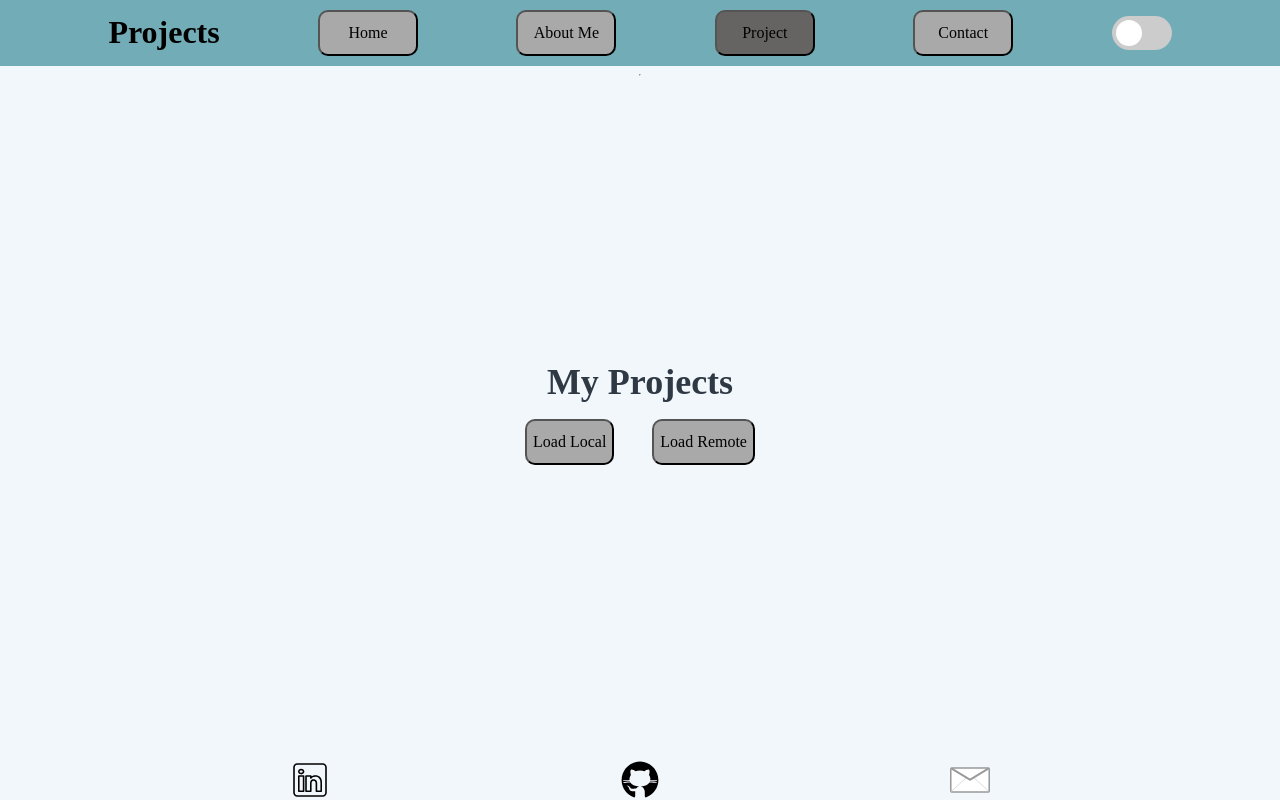
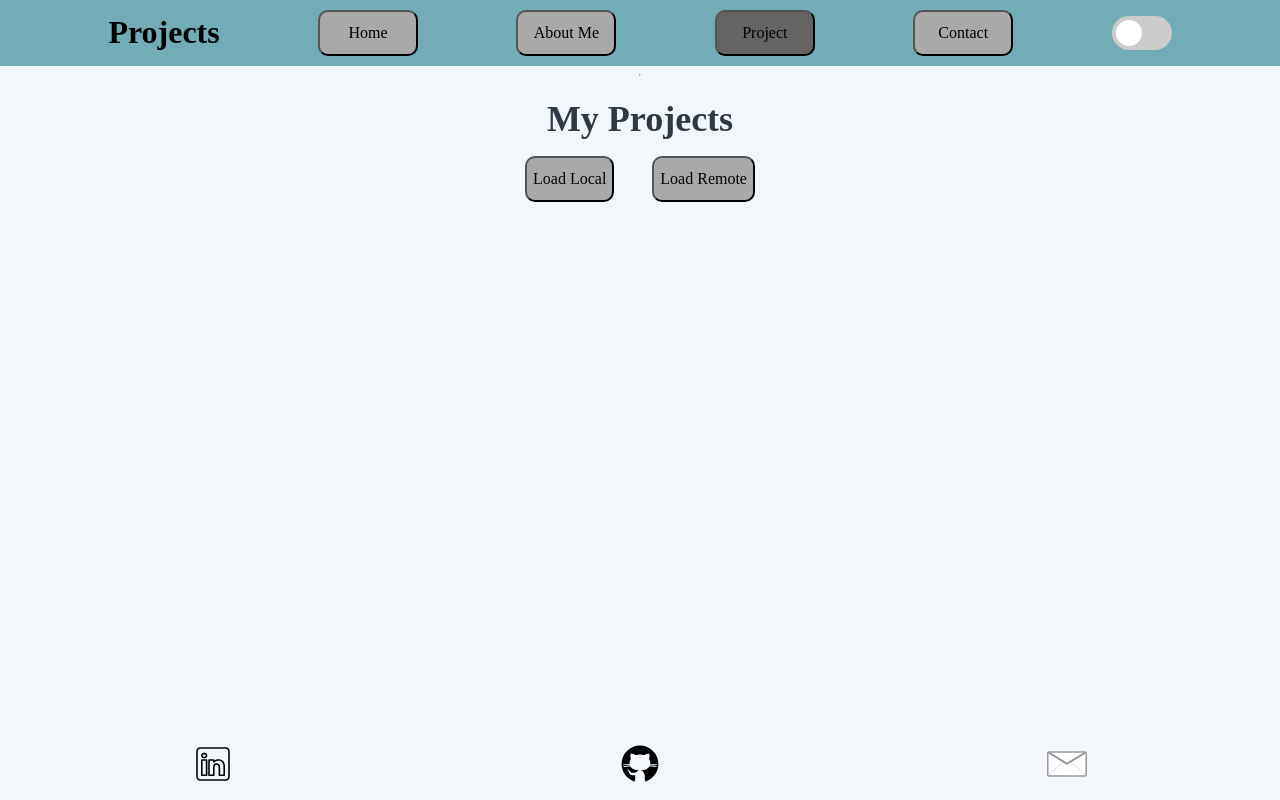
Before and after one commit to miyatakazuya/cse134-hw5, a plain HTML site: page pages/project-new.html in a window 1280 px wide. Drawn offline with Linux system fonts and the light colour scheme.

Commit message:
feat: Added new Foot-nav custom element; improved page margins and button animations

```diff
--- a/css/pages.css
+++ b/css/pages.css
@@ -16,8 +16,22 @@ header {
     }
 }
 
+nav {
+    display: flex;
+    flex-direction: row;
+    justify-content: space-around;
+    align-content: center;
+    margin-bottom: 1em;
+
+
+    /* justify-content: center; */
+    /* display: flex; */
+    /* justify-content: end; */
+}
+
 content-body {
     margin: auto;
+    margin-top: 1rem;
     width: fit-content;
     display: flex;
     justify-content: space-evenly;
--- a/css/projects-new.css
+++ b/css/projects-new.css
@@ -21,6 +21,7 @@ picture img {
     max-height: 300px;
     max-width: 400px;
     width:auto;
+    margin-right: 1rem;
 }
 
 @media (max-width: 700px) {
--- a/pages/project-new.html
+++ b/pages/project-new.html
@@ -52,24 +52,14 @@
         </div>
     </content-body>
 
-    <footer>
-      <nav>
-        <a href="https://www.linkedin.com/in/kazmiyata/">
-          <img src="/media/icons8-linkedin.svg" alt="Linkedin" width="40" height="40">
-        </a>
 
-         <a href="https://github.com/miyatakazuya">
-          <img src="/media/icons8-github.svg" alt="Github" width="40" height="40">
-         </a>
 
-         <a href="mailto:kazuyamiyata18@gmail.com">
-          <img src="/media/Minduka-mail.svg" alt="Linkedin" width="40" height="40">
-         </a>
-      </nav>
-    </footer>
+
+    <footer-nav></footer-nav>
 
     <script src="../scripts/theme.js"></script>
     <script src="../scripts/project-card.js "></script>
+    <script src="../scripts/footer.js"></script>
     <script src="../scripts/dataloading.js "></script>
 
     <script>
--- a/scripts/dataloading.js
+++ b/scripts/dataloading.js
@@ -43,15 +43,15 @@ window.addEventListener('DOMContentLoaded', async () => {
             "title": "Triton UAS - Local Version",
             "description": "Competion aircraft; OBC (Onboard Computer) programmed in C++ and handles autonomous state management.",
             "link": "https://github.com/tritonuas/obcpp",
-            "image_default": "https://www.dropbox.com/scl/fi/1kfao5wzgrs35ze6lqx8u/toothless.jpg?rlkey=47xz9x625a6cpzvabngji5gr1&st=k6luylrp&dl=1",
-            "image_alt": "https://www.dropbox.com/scl/fi/67z9q4ru3o3da4jazb8n0/toothless_small.png?rlkey=62e5kdcuk92cwghkqe01pgew2&st=ersefhk6&dl=1"
+            "image_default": "https://www.dropbox.com/scl/fi/e32eakxg2clt5o1g4u7lq/toothless-compressed.jpg?rlkey=ine1xc2201mps1lbtvat8rbhx&st=0qig3pag&dl=1",
+            "image_alt": "https://www.dropbox.com/scl/fi/e32eakxg2clt5o1g4u7lq/toothless-compressed.jpg?rlkey=ine1xc2201mps1lbtvat8rbhx&st=0qig3pag&dl=1"
           },
           {
             "title": "Istari UAV",
             "description": "A lightweight, PLA printed aircraft optimized for low-cost iterations of client aircraft models.",
             "link": "https://github.com/tritonuas/gcs",
-            "image_default": "https://www.dropbox.com/scl/fi/xgqa20zdurp9858uwe7iy/istari.jpg?rlkey=ini98i401blkr4pxg0ms2ca0i&st=vp005ktn&dl=1",
-            "image_alt": "https://www.dropbox.com/scl/fi/xgqa20zdurp9858uwe7iy/istari.jpg?rlkey=ini98i401blkr4pxg0ms2ca0i&st=vp005ktn&dl=1"
+            "image_default": "https://www.dropbox.com/scl/fi/gzzyrfkkwrzq6ruhi6jp8/istari-compressed.jpg?rlkey=fapkc7jwkpvp3owctihdq79my&st=u5s3bjw5&dl=1",
+            "image_alt": "https://www.dropbox.com/scl/fi/gzzyrfkkwrzq6ruhi6jp8/istari-compressed.jpg?rlkey=fapkc7jwkpvp3owctihdq79my&st=u5s3bjw5&dl=1"
           }
         ]
       };
--- /dev/null
+++ b/scripts/footer.js
@@ -0,0 +1,63 @@
+/* <footer>
+<nav>
+
+  <a href="https://www.linkedin.com/in/kazmiyata/">
+    <img src="/media/icons8-linkedin.svg" alt="Linkedin" width="40" height="40">
+  </a>
+
+   <a href="https://github.com/miyatakazuya">
+    <img src="/media/icons8-github.svg" alt="Github" width="40" height="40">
+   </a>
+
+   <a href="mailto:kazuyamiyata18@gmail.com">
+    <img src="/media/Minduka-mail.svg" alt="Linkedin" width="40" height="40">
+   </a>
+</nav>
+</footer> */
+
+
+
+class FooterComponent extends HTMLElement {
+    constructor() {
+        super();
+    }
+
+    connectedCallback() {
+        this.nav = document.createElement("nav");
+
+        this.linkedin = document.createElement("a");
+        this.linkedin.setAttribute("href", "https://www.linkedin.com/in/kazmiyata/");
+        this.linkedinSvg = document.createElement("img");
+        this.linkedinSvg.setAttribute("src", "/media/icons8-linkedin.svg");
+        this.linkedinSvg.setAttribute("alt", "Linkedin");
+        this.linkedinSvg.setAttribute("width", "40");
+        this.linkedinSvg.setAttribute("height", "40");
+        this.linkedin.appendChild(this.linkedinSvg);
+
+        this.github = document.createElement("a");
+        this.github.setAttribute("href", "https://github.com/miyatakazuya");
+        this.githubSvg = document.createElement("img");
+        this.githubSvg.setAttribute("src", "/media/icons8-github.svg");
+        this.githubSvg.setAttribute("alt", "Github");
+        this.githubSvg.setAttribute("width", "40");
+        this.githubSvg.setAttribute("height", "40");
+        this.github.appendChild(this.githubSvg);
+
+        this.mail = document.createElement("a");
+        this.mail.setAttribute("href", "mailto:kazuyamiyata18@gmail.com");
+        this.mailSvg = document.createElement("img");
+        this.mailSvg.setAttribute("src", "/media/Minduka-mail.svg");
+        this.mailSvg.setAttribute("alt", "Email");
+        this.mailSvg.setAttribute("width", "40");
+        this.mailSvg.setAttribute("height", "40");
+        this.mail.appendChild(this.mailSvg);
+
+        this.nav.appendChild(this.linkedin);
+        this.nav.appendChild(this.github);
+        this.nav.appendChild(this.mail);
+
+        this.appendChild(this.nav);
+    }
+}
+
+customElements.define('footer-nav', FooterComponent);
```
Also changed, not shown: index.html (+6 -2 lines), pages/aboutme.html (+2 -15 lines), pages/contact.html (+2 -15 lines), 1 other file.
